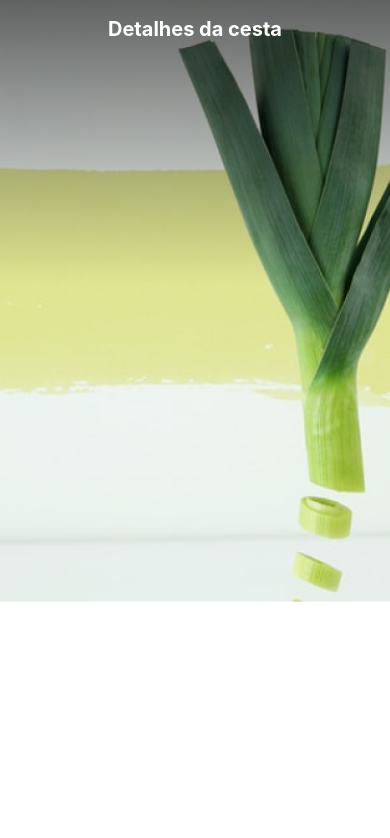
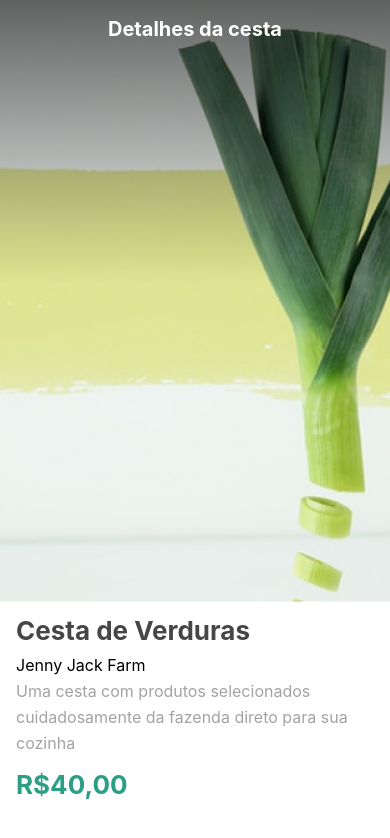
Before and after one commit to Veronezegui/Orgs-cesta, a React Native app: screen / in a window 390 px wide. Shown: the top 838 px of the page. Built offline with nearby package versions, Linux system fonts and the light colour scheme.

Commit message:
estilizando a tela da cesta

```diff
--- a/src/pages/Cesta.js
+++ b/src/pages/Cesta.js
@@ -8,7 +8,15 @@
 export default function Cesta() {
 	return <>
 		<Image source={topo} style={estilos.topo}/>
-        <Text style={estilos.title} >Detalhes da cesta</Text>
+        <Text style={estilos.title}>Detalhes da cesta</Text>
+        <View style={estilos.container}>
+            <Text style={estilos.nomeCesta}>Cesta de Verduras</Text>
+            <Text style={estilos.nomeFazenda}>Jenny Jack Farm</Text>
+            <Text style={estilos.descricao}>Uma cesta com produtos selecionados
+             cuidadosamente da fazenda
+             direto para sua cozinha</Text>
+            <Text style={estilos.preco}>R$40,00</Text>
+        </View>
 	</>
 }
 
@@ -27,5 +35,32 @@
         fontWeight: "bold",
         padding: 16,
         lineHeight: 26
+    },
+    nomeCesta: {
+        fontSize: 26,
+        lineHeight: 42,
+        color: "#464646",
+        fontWeight: "bold"
+    },
+    container: {
+        paddingVertical: 8,
+        paddingHorizontal: 16
+    },
+    nomeFazenda: {
+        fontSize: 16,
+        lineHeight: 26,
+
+    },
+    descricao: {
+        color: "#A3A3A3",
+        fontSize: 16,
+        lineHeight: 26
+    },
+    preco: {
+        color: "#2A9F85",
+        fontWeight: "bold",
+        fontSize: 26,
+        lineHeight: 42,
+        marginTop: 8
     }
 })
```
